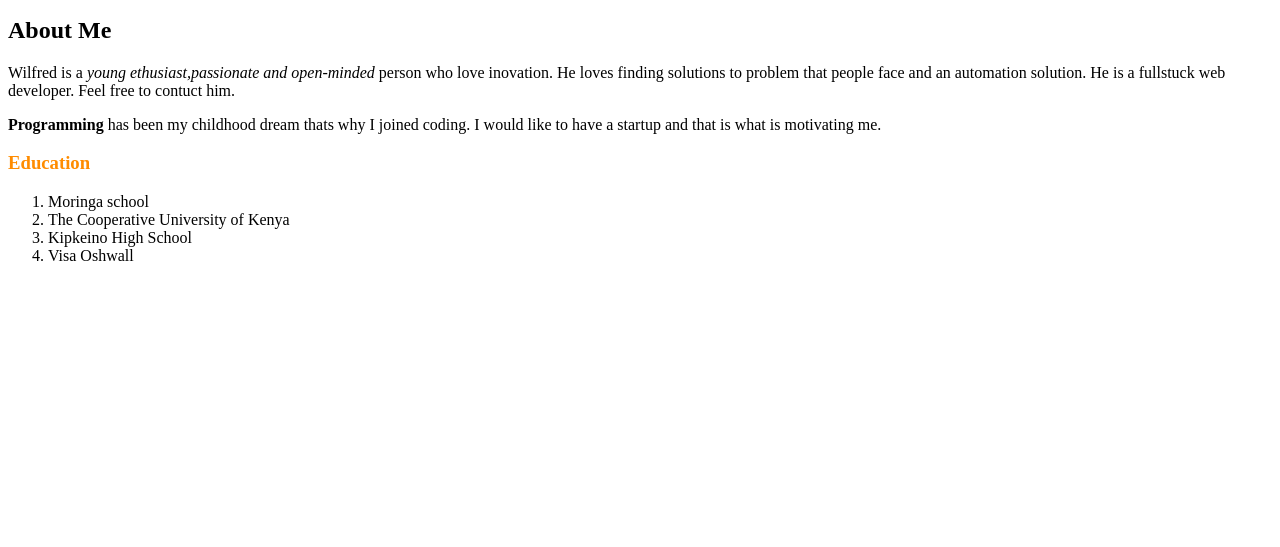
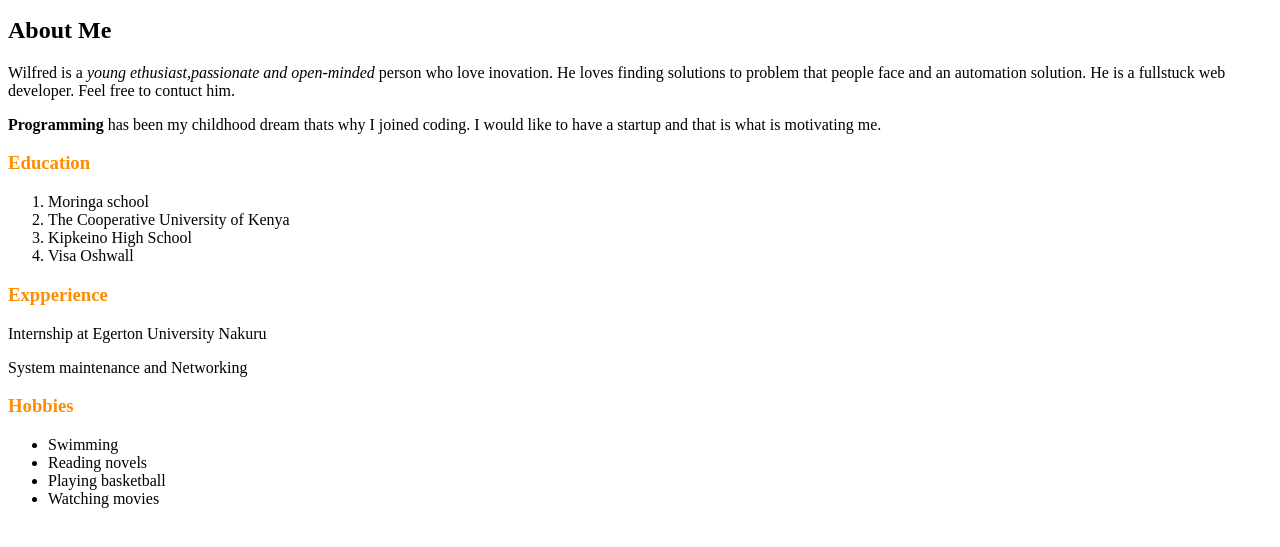
Before and after one commit to ngila-svg/Portfolio, a plain HTML site: page index.html in a window 1280 px wide. Shown: the part 127-674 px from the top of the page. Drawn offline with Linux system fonts and the light colour scheme.

Commit message:
add unorder list

```diff
--- a/index.html
+++ b/index.html
@@ -47,7 +47,21 @@
                            <li>Visa Oshwall</li>
                        </ol>
                    </div>
-                   <div></div>
+                   <div class="experience">
+                       <h3 style="color: darkorange;">Expperience</h3>
+                       <p>Internship at Egerton University Nakuru</p>
+                       <p>System maintenance and Networking</p>
+                   </div>
+                   <div class="hobbies">
+                       <h3 style="color: darkorange;">Hobbies</h3>
+                       <ul>
+                           <li>Swimming</li>
+                           <li>Reading novels</li>
+                           <li>Playing basketball</li>
+                           <li>Watching movies</li>
+                       </ul>
+
+                   </div>
 
                 </div>
 
```
